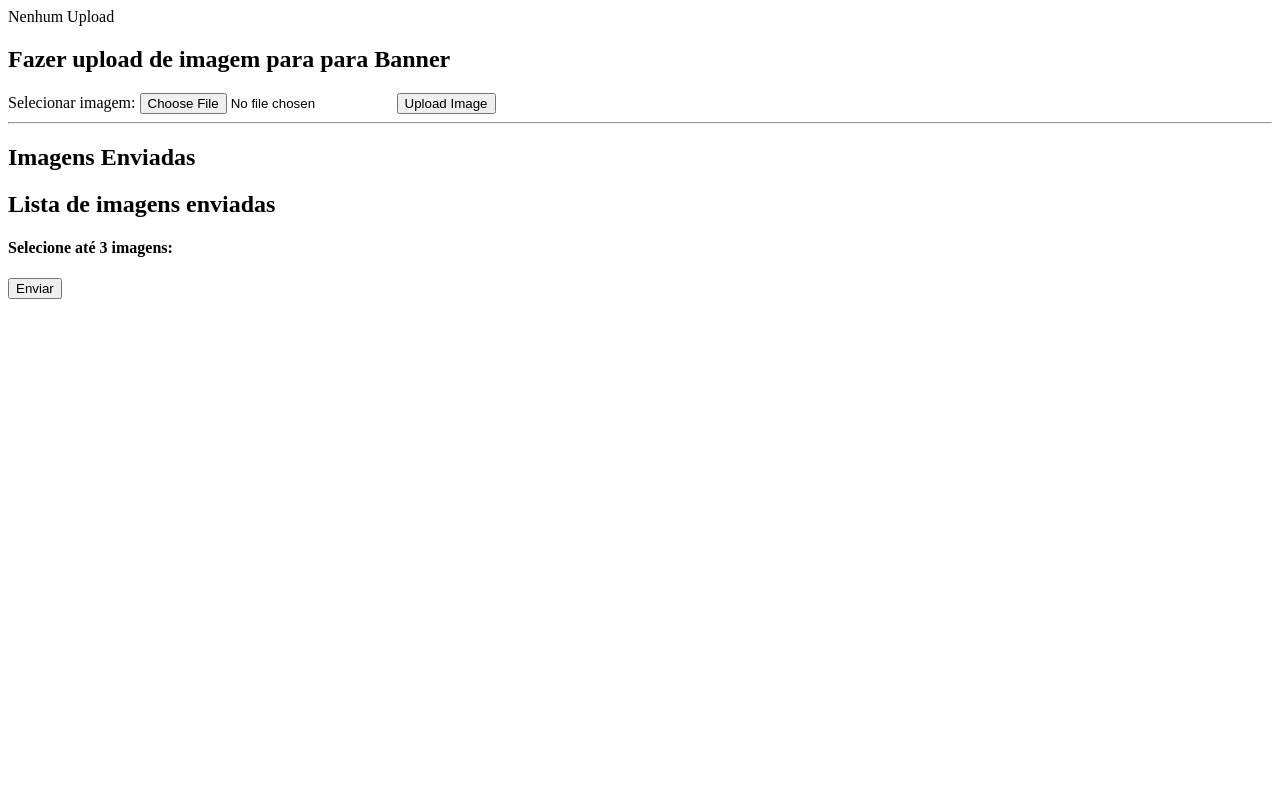
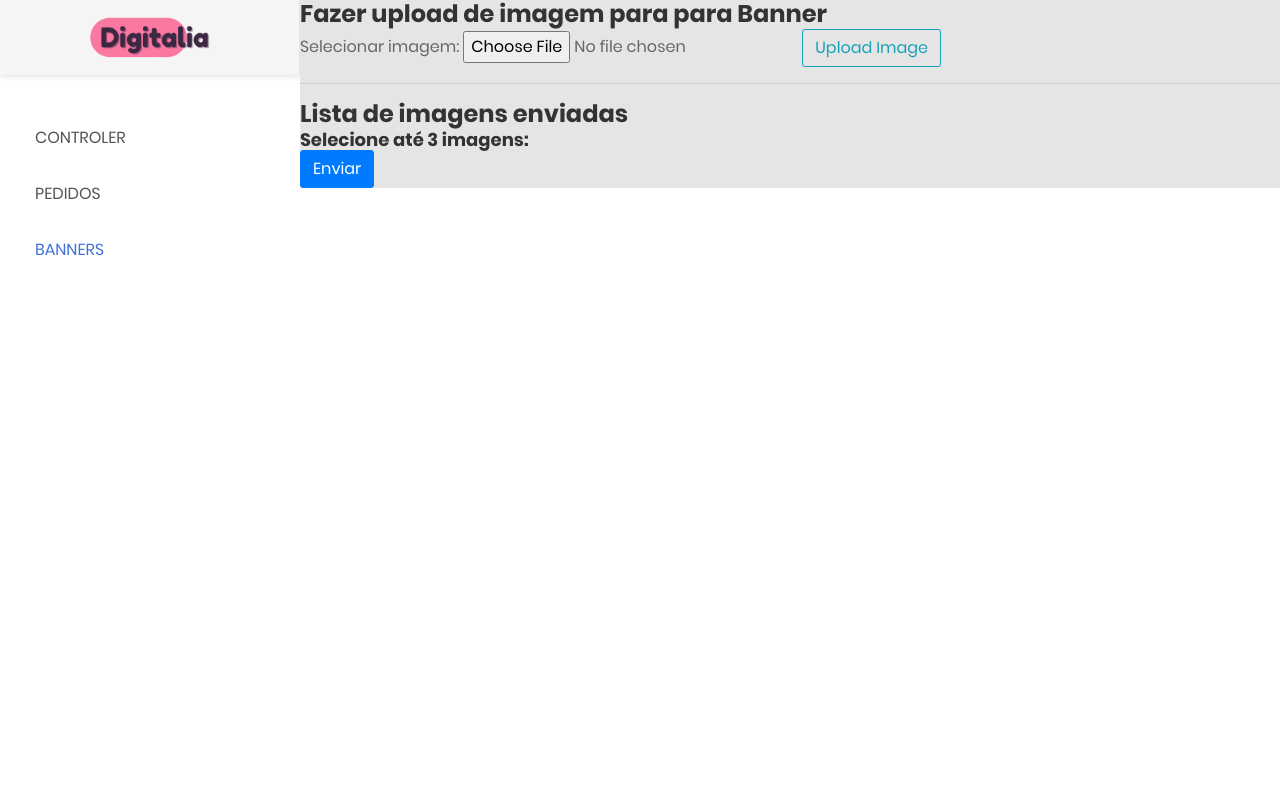
Before and after one commit to artaxerxesnazareno/Digitalia-Shope, a PHP site: page /admin/dashbord_banner.php in a window 1280 px wide. Run offline with PHP 8.4, Linux system fonts and the light colour scheme; data that the repository does not hold is empty.

Commit message:
função eliminar banner na dashbord_banner.php concluida

```diff
--- a/admin/dashbord_banner.php
+++ b/admin/dashbord_banner.php
@@ -10,9 +10,79 @@ include_once('../app/cnx.php');
     <meta name="viewport"
           content="width=device-width, user-scalable=no, initial-scale=1.0, maximum-scale=1.0, minimum-scale=1.0">
     <meta http-equiv="X-UA-Compatible" content="ie=edge">
+
+    <!-- Fontfaces CSS-->
+    <link href="css/font-face.css" rel="stylesheet" media="all">
+    <link href="vendor/font-awesome-4.7/css/font-awesome.min.css" rel="stylesheet" media="all">
+    <link href="vendor/font-awesome-5/css/fontawesome-all.min.css" rel="stylesheet" media="all">
+    <link href="vendor/mdi-font/css/material-design-iconic-font.min.css" rel="stylesheet" media="all">
+
+    <!-- Bootstrap CSS-->
+    <link href="vendor/bootstrap-4.1/bootstrap.min.css" rel="stylesheet" media="all">
+
+    <!-- Vendor CSS-->
+    <link href="vendor/animsition/animsition.min.css" rel="stylesheet" media="all">
+    <link href="vendor/bootstrap-progressbar/bootstrap-progressbar-3.3.4.min.css" rel="stylesheet" media="all">
+    <link href="vendor/wow/animate.css" rel="stylesheet" media="all">
+    <link href="vendor/css-hamburgers/hamburgers.min.css" rel="stylesheet" media="all">
+    <link href="vendor/slick/slick.css" rel="stylesheet" media="all">
+    <link href="vendor/select2/select2.min.css" rel="stylesheet" media="all">
+    <link href="vendor/perfect-scrollbar/perfect-scrollbar.css" rel="stylesheet" media="all">
+
+    <!-- Main CSS-->
+    <link href="css/theme.css" rel="stylesheet" media="all">
+
     <title>Digitalia - Upload Banner</title>
 </head>
 <body>
+<!-- HEADER MOBILE-->
+<header class="header-mobile d-block d-lg-none">
+    <div class="header-mobile__bar">
+        <div class="container-fluid">
+            <div class="header-mobile-inner">
+                <a class="logo" href="index.php">
+                    <img src="images/icon/digitalia.png" alt="digitalia"/>
+                </a>
+                <button class="hamburger hamburger--slider" type="button">
+                            <span class="hamburger-box">
+                                <span class="hamburger-inner"></span>
+                            </span>
+                </button>
+            </div>
+        </div>
+    </div>
+
+</header>
+<!-- END HEADER MOBILE-->
+
+<!-- MENU SIDEBAR-->
+<aside class="menu-sidebar d-none d-lg-block">
+    <div class="logo">
+        <a href="../index.php">
+            <img src="images/icon/logoDigitalia.png" alt="Digitalia"/>
+        </a>
+    </div>
+    <div class="menu-sidebar__content js-scrollbar1">
+        <nav class="navbar-sidebar">
+            <ul class="list-unstyled navbar__list ">
+
+                <li >
+                    <a href="admin/index.php">CONTROLER</a>
+                </li>
+                <li >
+                    <a href="pedidos.php">PEDIDOS</a>
+                </li>
+                <li class="active">
+                    <a href="dashbord_banner.php">BANNERS</a>
+                </li>
+            </ul>
+
+
+    </div>
+</aside>
+<!-- END MENU SIDEBAR-->
+
+<div class="page-container">
 <?php
 // Botão de upload
 if (isset($_FILES['fileToUpload'])) {
@@ -27,7 +97,7 @@ if (isset($_FILES['fileToUpload'])) {
     $image_ext = strtolower(end($image_ext));
     $allowed_ext = array('jpg', 'jpeg', 'png', 'gif');
     if (!in_array($image_ext, $allowed_ext)) {
-        echo 'Extensão não permitida, por favor escolha um arquivo JPEG, PNG, JPG, GIF';
+        echo "<script>alert('Extensão não permitida, por favor escolha um arquivo JPEG, PNG, JPG, GIF');</script>";
         exit();
     }
 
@@ -39,69 +109,96 @@ if (isset($_FILES['fileToUpload'])) {
         if ($image_size <= 10485760) {
             // Move o arquivo para o diretório de upload
             $image_name_new = uniqid('banner', true) . 'Digitalia.' . $image_ext;
-            $image_destination = 'uploadsBanner/' . $image_name_new ;
+            $image_destination = 'uploadsBanner/' . $image_name_new;
             move_uploaded_file($image_tmp, $image_destination);
 
             if (mysqli_query($cnx, " insert into `banners` (`banner`) values ('$image_destination')")) {
-                echo "Arquivo enviado com sucesso.";
+                echo "<script>alert('Arquivo enviado com sucesso');</script>";
 
 
             } else {
-                echo "deu errado";
+//                echo "<script>alert('Erro:' . $sql . "<br>" . mysqli_error($cnx)');</script>";
                 echo "Erro: " . $sql . "<br>" . mysqli_error($cnx);
             }
         } else {
-            echo 'Tamanho do arquivo deve ser menor que 10 MB';
+            echo "<script>alert('Tamanho do arquivo deve ser menor que 10 MB');</script>";
             exit();
         }
-    }
-    else {
-        echo 'Ocorreu um erro ao enviar o arquivo.';
+    } else {
+
+        echo "<script>alert('Ocorreu um erro ao enviar o arquivo');</script>";
         exit();
     }
-}else{
-    echo 'Nenhum Upload';
 }
 ?>
-<h2>Fazer upload de imagem para para Banner</h2>
+<h3>Fazer upload de imagem para para Banner</h3>
 
 <form action="dashbord_banner.php" method="post" enctype="multipart/form-data">
     Selecionar imagem:
     <input type="file" name="fileToUpload" id="fileToUpload">
-    <input type="submit" value="Upload Image" name="submit">
+    <input type="submit" value="Upload Image" name="submit" class="btn btn-outline-info">
 </form>
 
 <hr>
 
 
-<h2>Imagens Enviadas</h2>
+
 <?php
 // 5. Lista de imagens enviadas
-$images = mysqli_query($cnx,   "SELECT *FROM banners") ; // function to retrieve uploaded images from the database
-echo '<h2>Lista de imagens enviadas</h2>';
+$images = mysqli_query($cnx, "SELECT *FROM banners"); // function to retrieve uploaded images from the database
+echo '<h3>Lista de imagens enviadas</h3>';
 ?>
 <form action="upload_banner.php" method="post" name="checkbox">
     <h4>Selecione até 3 imagens:</h4>
     <?php
     foreach ($images as $image) {
+        echo '<table  class="table table-bordered">';
+        echo '<tr>';
+        echo '<td classe="col-md-6">';
         echo '<div>
         <input type="checkbox" name="opcao[]" value="' . $image['banner'] . '">
-        <img src="'. $image['banner'] .'" width="450" height="200">
+        <img src="' . $image['banner'] . '" width="450" height="200">
         </div>';
+        echo '</td>';
+
+        echo '<td class="text-center">';
+       echo' <button type = "button" class="btn btn-danger" ><i class="fas fa-trash-alt" > </i ><a href="dashbord_banner.php?id='. $image['id'] .'" class="text-white"> Deletar</a> </button >';
+        echo '</td>';
+
+
+        echo '</tr>';
+
+        echo '</table>';
+
     }
     ?>
 
     <div>
-        <input type="submit" value="Enviar">
+        <input type="submit" value="Enviar"  class="btn btn-primary">
     </div>
 
 
 </form>
+
+<?php
+if (isset($_GET['id'])) {
+// Prepara a query
+    $sql = "DELETE FROM banners WHERE id = ?";
+
+    $stmt = mysqli_prepare($cnx, $sql);
+    mysqli_stmt_bind_param($stmt, 'i', $_GET['id']);
+// Executa a query
+    mysqli_stmt_execute($stmt);
+    // Redireciona para a página inicial
+//    header('Location: /Digitalia/admin/dashbord_banner.php');
+    echo "<script>alert('Banner DELETADO');</script>";
+}
+?>
 <script>
     let checkboxes = document.querySelectorAll('input[type="checkbox"]');
     let checkedCount = 0;
     for (let i = 0; i < checkboxes.length; i++) {
-        checkboxes[i].addEventListener('change', function() {
+        checkboxes[i].addEventListener('change', function () {
             if (this.checked) {
                 checkedCount++;
                 if (checkedCount > 3) {
--- a/index.php
+++ b/index.php
@@ -145,7 +145,6 @@
                                 <li data-target="#slide-list" data-slide-to="0" class="active"></li>
                                 <li data-target="#slide-list" data-slide-to="1"></li>
                                 <li data-target="#slide-list" data-slide-to="2"></li>
-
                             </ol>
                         </div>
                     </div>
--- a/style.css
+++ b/style.css
@@ -195,7 +195,6 @@ z-index: 9;
 .slide-one {background-image: url(img/slide-1.jpg)}
 .slide-two {background-image: url(img/slide-2.jpg)}
 .slide-three {background-image: url(img/slide-3.jpg)}
-.slide-four {background-image: url(img/slide-1C.jpg)}
 .slide-text {color: #fff;font-size: 18px;font-weight: 200}
 .slide-text h2 {
   font-size: 45px;font-weight: 200
```
Also changed, not shown: admin/index.php (+4 -5 lines), pedidos.php (+12 -15 lines), test2.php (+54 -12 lines).
